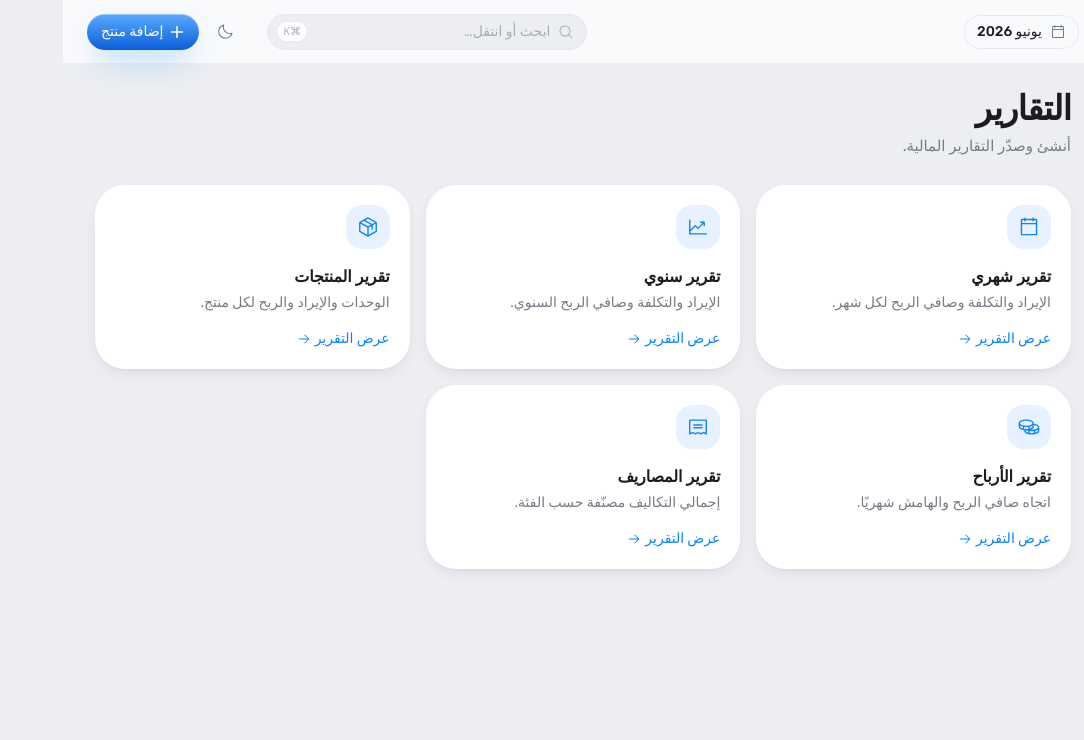
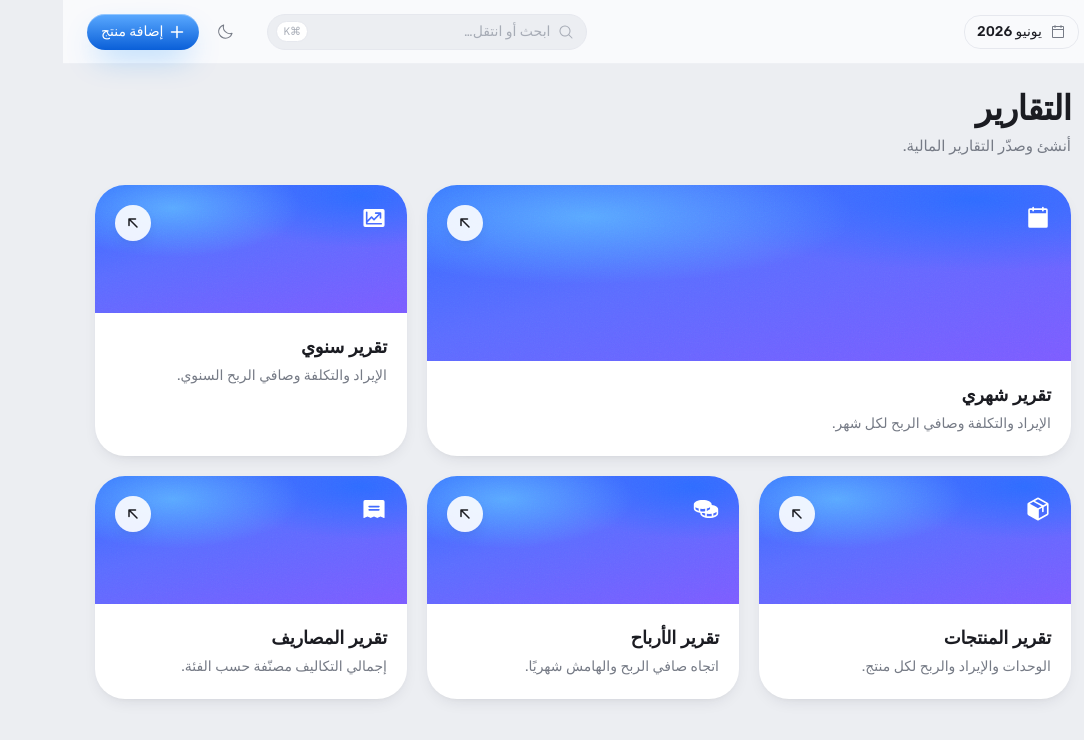
Before and after one commit to Xboxiq/Flousi, a Next.js app: page /reports in a window 1280 px wide. Shown: the top 740 px of the page, without its empty margins (196-1280 px from the left). Built offline with nearby package versions, Linux system fonts and the light colour scheme; a web font is replaced by a local one.

Commit message:
Apply reference DNA to more screens: Reports hub as grainy-mesh bento (205718), glossy segmented product status

```diff
--- a/src/presentation/features/products/product-form.tsx
+++ b/src/presentation/features/products/product-form.tsx
@@ -20,6 +20,7 @@ import {
   CardTitle,
   Field,
   Input,
+  Segmented,
   Select,
   Textarea,
 } from "@/presentation/components/ui";
@@ -154,11 +155,10 @@ export function ProductForm({ product }: Props) {
               />
             </Field>
             <Field label="الحالة" htmlFor="status">
-              <Select
-                id="status"
+              <Segmented
+                options={STATUS_OPTIONS}
                 value={status}
-                options={STATUS_OPTIONS}
-                onChange={(e) => setStatus(e.target.value as ProductStatus)}
+                onChange={(v) => setStatus(v as ProductStatus)}
               />
             </Field>
             <Field label="ملاحظات" htmlFor="notes" className="sm:col-span-2">
--- a/src/presentation/features/reports/reports-hub.tsx
+++ b/src/presentation/features/reports/reports-hub.tsx
@@ -5,18 +5,18 @@ import {
   Package,
   Coins,
   Receipt,
-  ArrowRight,
+  ArrowUpLeft,
 } from "@phosphor-icons/react/dist/ssr";
 import { REPORT_META, type ReportType } from "@/application/reports";
 import { PageHeader } from "@/presentation/components/layout/page-header";
-import { Card } from "@/presentation/components/ui";
+import { cn } from "@/presentation/lib/cn";
 
 const ICONS: Record<ReportType, React.ReactNode> = {
-  monthly: <CalendarBlank size={22} />,
-  yearly: <ChartLineUp size={22} />,
-  product: <Package size={22} />,
-  profit: <Coins size={22} />,
-  expense: <Receipt size={22} />,
+  monthly: <CalendarBlank size={26} weight="fill" />,
+  yearly: <ChartLineUp size={26} weight="fill" />,
+  product: <Package size={26} weight="fill" />,
+  profit: <Coins size={26} weight="fill" />,
+  expense: <Receipt size={26} weight="fill" />,
 };
 
 const ORDER: ReportType[] = ["monthly", "yearly", "product", "profit", "expense"];
@@ -25,25 +25,38 @@ export function ReportsHub() {
   return (
     <>
       <PageHeader title="التقارير" description="أنشئ وصدّر التقارير المالية." />
-      <div className="grid grid-cols-1 gap-4 sm:grid-cols-2 lg:grid-cols-3">
-        {ORDER.map((type) => (
-          <Link key={type} href={`/reports/${type}`} className="group">
-            <Card className="flex h-full flex-col p-5 transition-shadow hover:shadow-md">
-              <div className="flex size-11 items-center justify-center rounded-[var(--radius-md)] bg-accent-soft text-accent">
-                {ICONS[type]}
+      <div className="grid grid-cols-1 gap-5 sm:grid-cols-2 lg:grid-cols-3">
+        {ORDER.map((type, i) => {
+          const wide = i === 0;
+          return (
+            <Link
+              key={type}
+              href={`/reports/${type}`}
+              className={cn(
+                "bento-hover group block overflow-hidden rounded-[var(--radius-xl)] bg-surface shadow-sm",
+                wide && "sm:col-span-2",
+              )}
+            >
+              {/* Grainy mesh header (ref: bento use-case cards) */}
+              <div
+                className={cn(
+                  "grainy mesh-aurora relative flex items-start justify-between p-5 text-white",
+                  wide ? "h-44" : "h-32",
+                )}
+              >
+                <span className="relative z-[2]">{ICONS[type]}</span>
+                <span className="relative z-[2] flex size-9 items-center justify-center rounded-full bg-white/90 text-[#1b1c22] shadow-sm transition-transform group-hover:scale-110">
+                  <ArrowUpLeft size={16} weight="bold" />
+                </span>
               </div>
-              <h3 className="mt-4 text-base font-semibold text-fg">{REPORT_META[type].title}</h3>
-              <p className="mt-1 flex-1 text-sm text-muted">{REPORT_META[type].description}</p>
-              <span className="mt-4 inline-flex items-center gap-1 text-sm font-medium text-accent">
-                عرض التقرير
-                <ArrowRight
-                  size={14}
-                  className="transition-transform group-hover:translate-x-0.5"
-                />
-              </span>
-            </Card>
-          </Link>
-        ))}
+              {/* Body */}
+              <div className="p-5">
+                <h3 className="font-display text-lg font-bold text-fg">{REPORT_META[type].title}</h3>
+                <p className="mt-1 text-sm leading-relaxed text-muted">{REPORT_META[type].description}</p>
+              </div>
+            </Link>
+          );
+        })}
       </div>
     </>
   );
```
